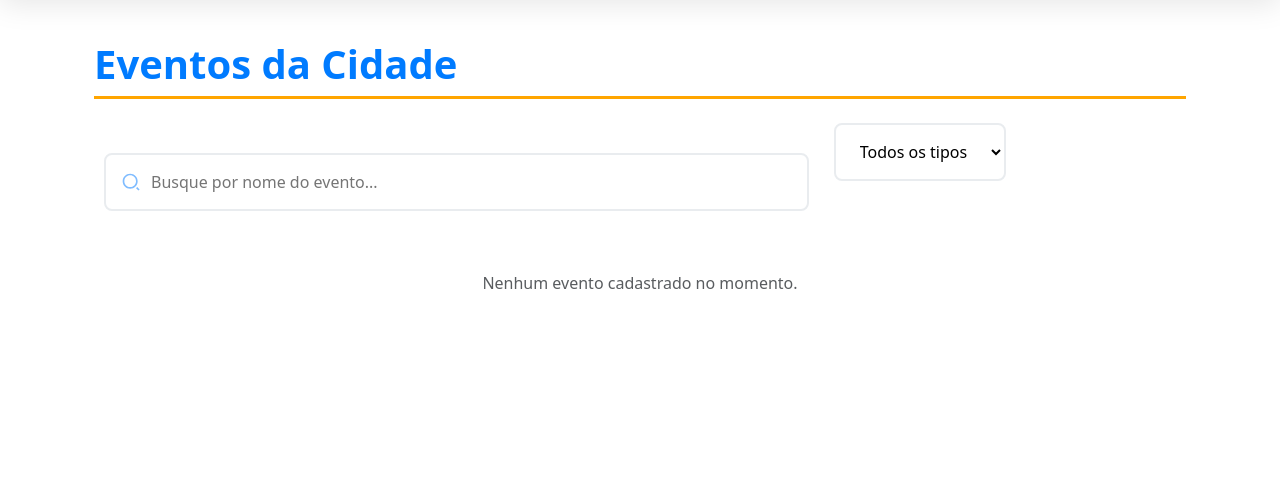
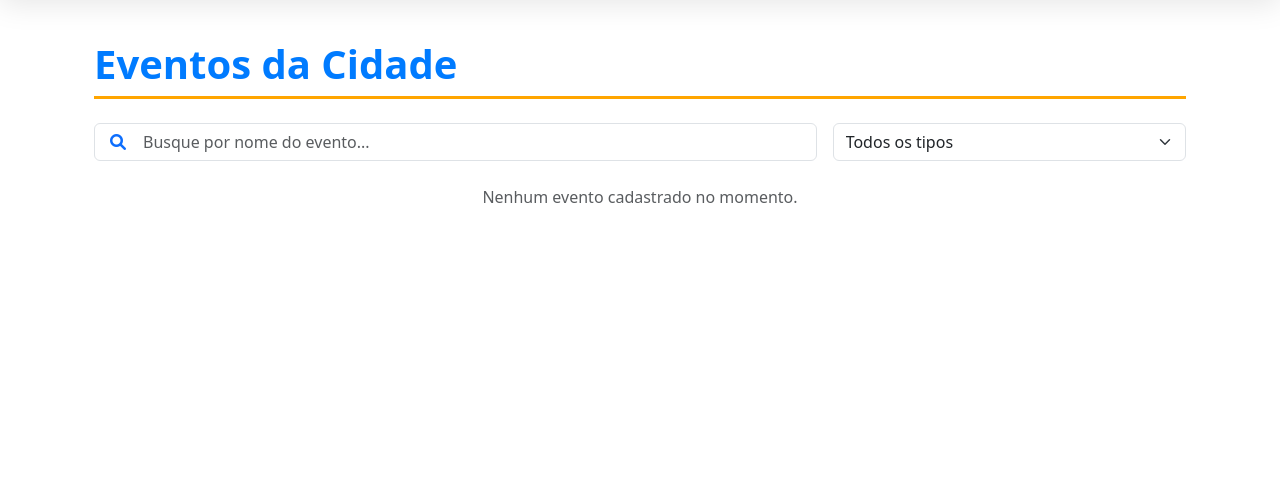
Before and after one commit to oguustavo/GuiadeServi-osTCC, a Node server app: page /eventos/eventosCidade in a window 1280 px wide. Shown: the part 88-579 px from the top of the page. Run offline with Node 20, Linux system fonts and the light colour scheme; data that the repository does not hold is empty; some libraries are stand-ins or nearby versions.

Commit message:
arrumando filtro

```diff
--- a/views/eventos/eventosCidade.handlebars
+++ b/views/eventos/eventosCidade.handlebars
@@ -13,6 +13,7 @@
             --support: #03A9F4;
             --highlight: #FFA500;
         }
+
 
         .page-title {
             color: var(--primary);
@@ -119,6 +120,7 @@
             border-radius: 4px;
             margin: 10px 0;
         }
+
     </style>
 </head>
 <body>
@@ -127,16 +129,20 @@
             Eventos da Cidade
         </h1>
 
-        <div class="filter-container">
-            <div class="search-container" style="flex: 2;">
-                <input type="text"
-                       class="search-input"
+        <div class="row g-3 mb-4">
+  <div class="col-12 col-md-8">
+    <div class="position-relative">
+      <input
+        type="text"
         id="searchInput"
+        class="form-control ps-5"
         placeholder="Busque por nome do evento..."
         autocomplete="off">
+      <i class="fas fa-search position-absolute top-50 start-0 translate-middle-y ms-3 text-primary"></i>
     </div>
-            <div style="flex: 1;">
-                <select class="type-filter" id="typeFilter">
+  </div>
+  <div class="col-12 col-md-4">
+    <select id="typeFilter" class="form-select">
       <option value="">Todos os tipos</option>
       <option value="show">Show</option>
       <option value="festival">Festival</option>
@@ -249,7 +255,7 @@
                 }
             }
 
-            // Adiciona event listeners para os filtros
+
             searchInput.addEventListener('input', filterEvents);
             typeFilter.addEventListener('change', filterEvents);
         });
```
Lines whose indentation alone changed are shown as unchanged.
